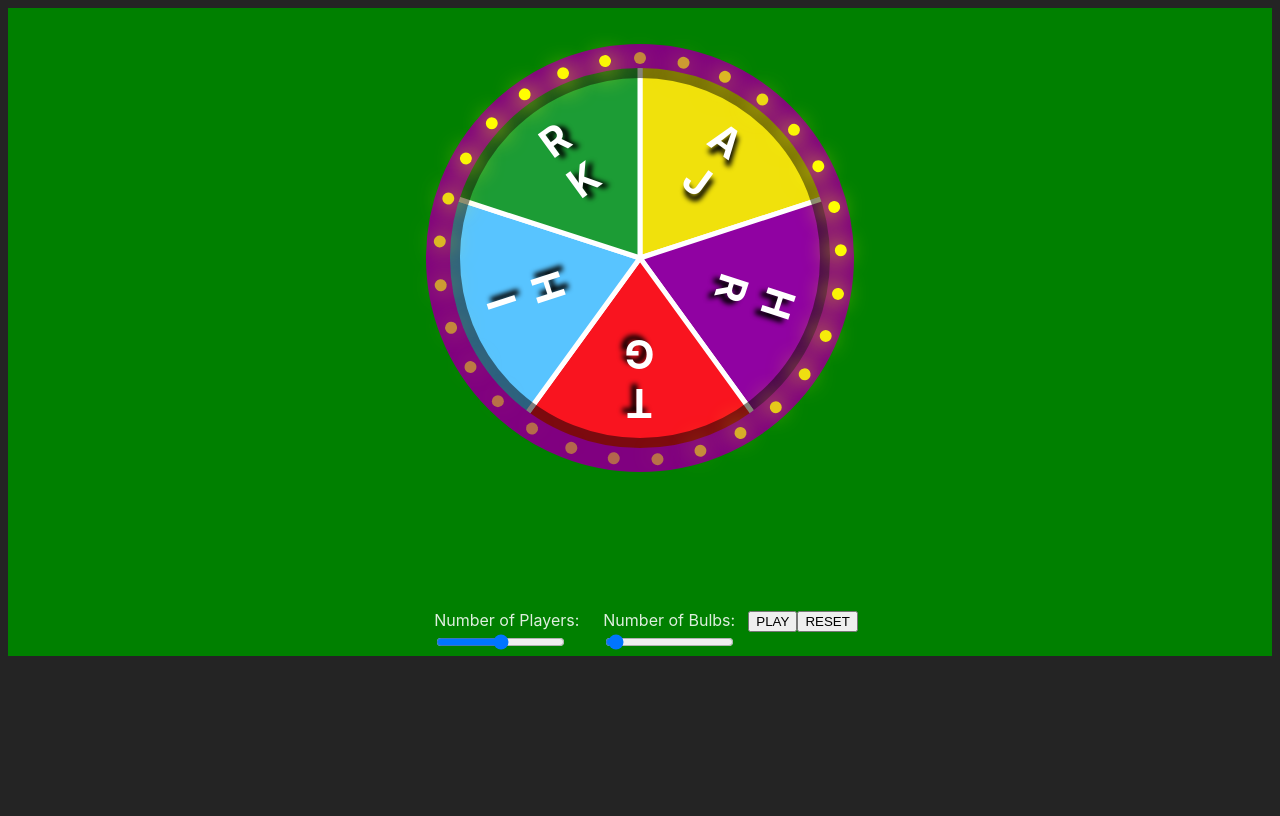
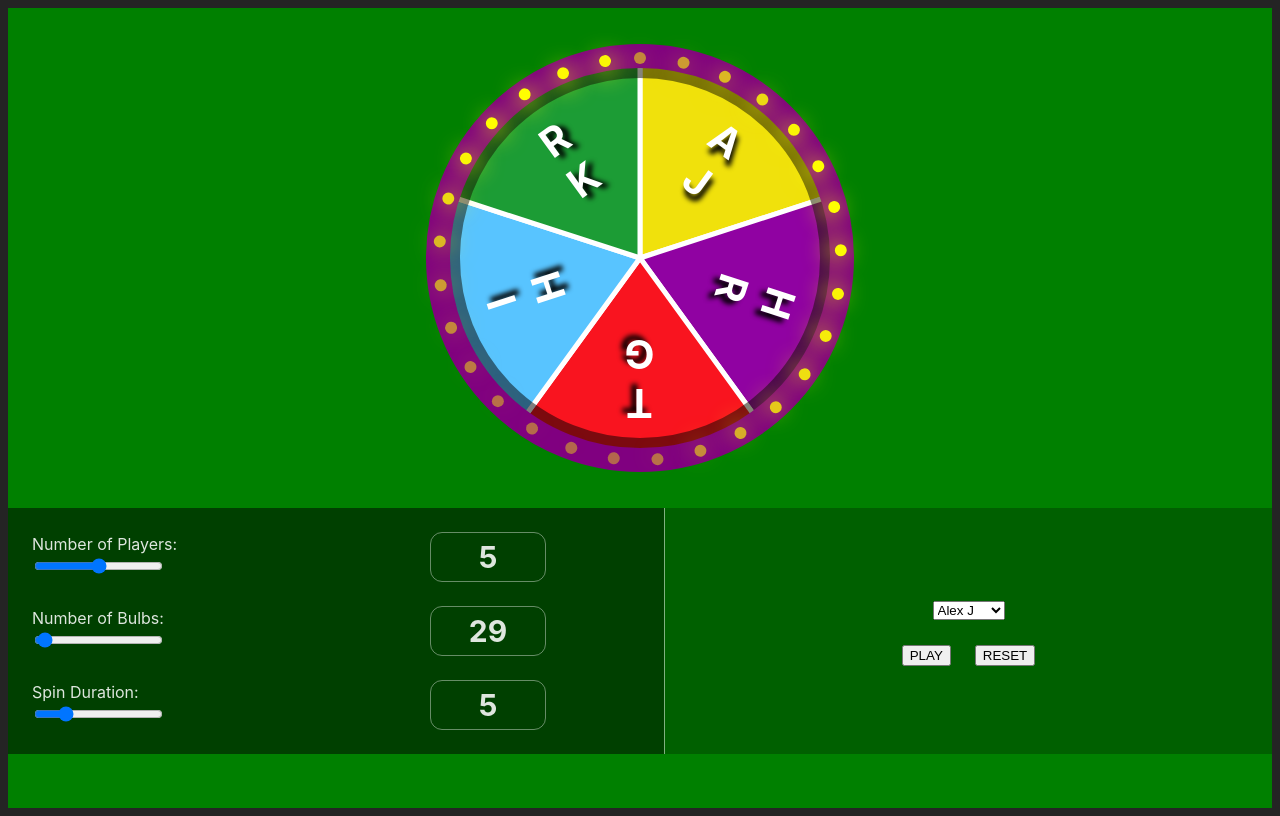
Before and after one commit to tanktoptimmy/play-spinning-wheel, a React (Vite) app: page / in a window 1280 px wide. Built offline with nearby package versions, Linux system fonts and the light colour scheme.

Commit message:
playing with controllers

```diff
--- a/src/App.tsx
+++ b/src/App.tsx
@@ -1,4 +1,4 @@
-import {  useEffect, useRef, useState, Fragment, useCallback } from 'react'
+import {  useEffect, useRef, useState, Fragment, useCallback, FormEvent } from 'react'
 import Arc from './components/Arc'
 import Ranger from './components/Ranger'
 import Lighting from './components/Lighting'
@@ -64,23 +64,27 @@ export default function Home() {
   }, [spinner])
 
   const initialDegrees = 0;
+  const SPIN_DURATION = 7.5
 
   const [degrees, setDegrees] = useState(initialDegrees);
-  const [duration, setDuration] = useState(5);
-  const [selectedNumber, setSelectedNumber] = useState(0)
+  const [duration, setDuration] = useState(SPIN_DURATION);
   const [currentPlayState, setCurrentPlayState] = useState({
     numberOfPlayers: 5,
-    numberOfBulbs: 29
+    numberOfBulbs: 29,
+    selectedWinner: 0,
+    spinDuration: 5
   })
+
+  const { numberOfPlayers, numberOfBulbs, selectedWinner, spinDuration } = currentPlayState;
+
   const play = () => {
-    setDuration(5)
-    setDegrees(3600*5 + (angle * selectedNumber) - (angle/2))
+    setDuration(spinDuration)
+    setDegrees(3600*5 - (angle * selectedWinner) - (angle/2))
   };
   const reset = () => {
     setDuration(0)
     setDegrees(initialDegrees)
   };
-
 
   const changeProperty = useCallback((property: string, num: number) => {
     setCurrentPlayState({
@@ -89,7 +93,6 @@ export default function Home() {
     })
   },[setCurrentPlayState, currentPlayState])
 
-  const { numberOfPlayers, numberOfBulbs } = currentPlayState;
   const angle = 359.9999/numberOfPlayers
   return (
     <div className="container">
@@ -122,23 +125,54 @@ export default function Home() {
                 </Fragment>)
               })}
             </div>
+          </div>
+        </div>
+
+        <section style={{display: "flex",  marginTop: "100px",}}>
+          <div style={{display: "flex", flex: "0 0 50%", justifyContent: "center", flexDirection: "column", background: "rgba(0,0,0,0.5)", padding: "12px"}}>
+            <div style={{ margin: "12px", display: "flex"}}>
+              <div style={{flex: "50%"}}>
+                <div>Number of Players:</div>
+                <Ranger max={players.length} min={1} property="numberOfPlayers" changeProperty={changeProperty} num={numberOfPlayers}/>
+              </div>
+              <div style={{flex: "50%", justifyContent: "center", textAlign: "center"}}>
+                <div className="numberHolder">{numberOfPlayers}</div>
+              </div>
+            </div>
+            <div style={{ margin: "12px", display: "flex"}}>
+            <div style={{flex: "50%"}}>
+                <div>Number of Bulbs:</div>
+                <Ranger max={1200} min={1} property="numberOfBulbs" changeProperty={changeProperty} num={numberOfBulbs}/>
+              </div>
+              <div style={{flex: "50%", justifyContent: "center", textAlign: "center"}}>
+                <div className="numberHolder">{numberOfBulbs}</div>
+              </div>
+            </div>
+            <div style={{ margin: "12px", display: "flex" }}>
+            <div style={{flex: "50%"}}>
+                <div>Spin Duration:</div>
+                <Ranger max={20} min={1} property="spinDuration" changeProperty={changeProperty} num={spinDuration}/>
+              </div>
+              <div style={{flex: "50%", justifyContent: "center", textAlign: "center"}}>
+                <span className="numberHolder">{spinDuration}</span>
+              </div>
             </div>
           </div>
 
-        <div style={{display: "flex", justifyContent: "center", marginTop: "200px"}}>
-          <div style={{ marginInline: "12px" }}>
-            <div>Number of Players:</div>
-            <Ranger max={players.length} min={1} property="numberOfPlayers" changeProperty={changeProperty} num={numberOfPlayers}/>
-          </div>
-          <div style={{ marginInline: "12px" }}>
-            <div>Number of Bulbs:</div>
-            <Ranger max={1200} min={1} property="numberOfBulbs" changeProperty={changeProperty} num={numberOfBulbs}/>
+        <div style={{display: "flex", flexDirection: "column", justifyContent: "center", alignItems: "center", flex: "50%",  background: "rgba(0,0,0,0.25)", borderLeft: "1px solid rgba(255,255,255,0.5" }}>
+          <div style={{margin: "12px"}}>
+            <select value={selectedWinner} onChange={(e: FormEvent<HTMLSelectElement>) => changeProperty('selectedWinner', parseInt(e.currentTarget.value))}>
+              {players.slice(0,numberOfPlayers).map((player, idx) =>
+                  <option key={`${player.short}-${idx}`} value={idx}>{player.name}</option>
+              )}
+            </select>
           </div>
           <div>
-            <button onClick={()=>play()}>PLAY</button>
-            <button onClick={()=>reset()}>RESET</button>
+            <button style={{margin: "12px"}} onClick={()=>play()}>PLAY</button>
+            <button style={{margin: "12px"}} onClick={()=>reset()}>RESET</button>
           </div>
         </div>
+        </section>
       </main>
     </div>
   )
--- a/src/index.css
+++ b/src/index.css
@@ -19,7 +19,9 @@
   background: green;
 }
 
-.main {}
+.main {
+  min-height: 100vh;
+}
 
 .wheel {
   position: relative;
@@ -61,7 +63,8 @@
   animation-iteration-count: 1;
   transform-origin: 200px 200px;
   transition: all;
-  transition-timing-function: ease-in-out;
+  /* transition-timing-function: cubic-bezier(0.42, 0, 0.58, 1) */
+  transition-timing-function: cubic-bezier(0.42, .67, .85, 1)
 }
 
 .abs {
@@ -114,3 +117,15 @@
   width: 100px;
   line-height: 100px
 }
+
+/* CONTROLLER */
+
+.numberHolder {
+  font-size: 30px;
+  border: 1px solid rgba(255,255,255,0.4);
+  font-weight: bold;
+  padding: 12px;
+  display: inline-block;
+  width: 3em;
+  border-radius: 12px;
+}
```
